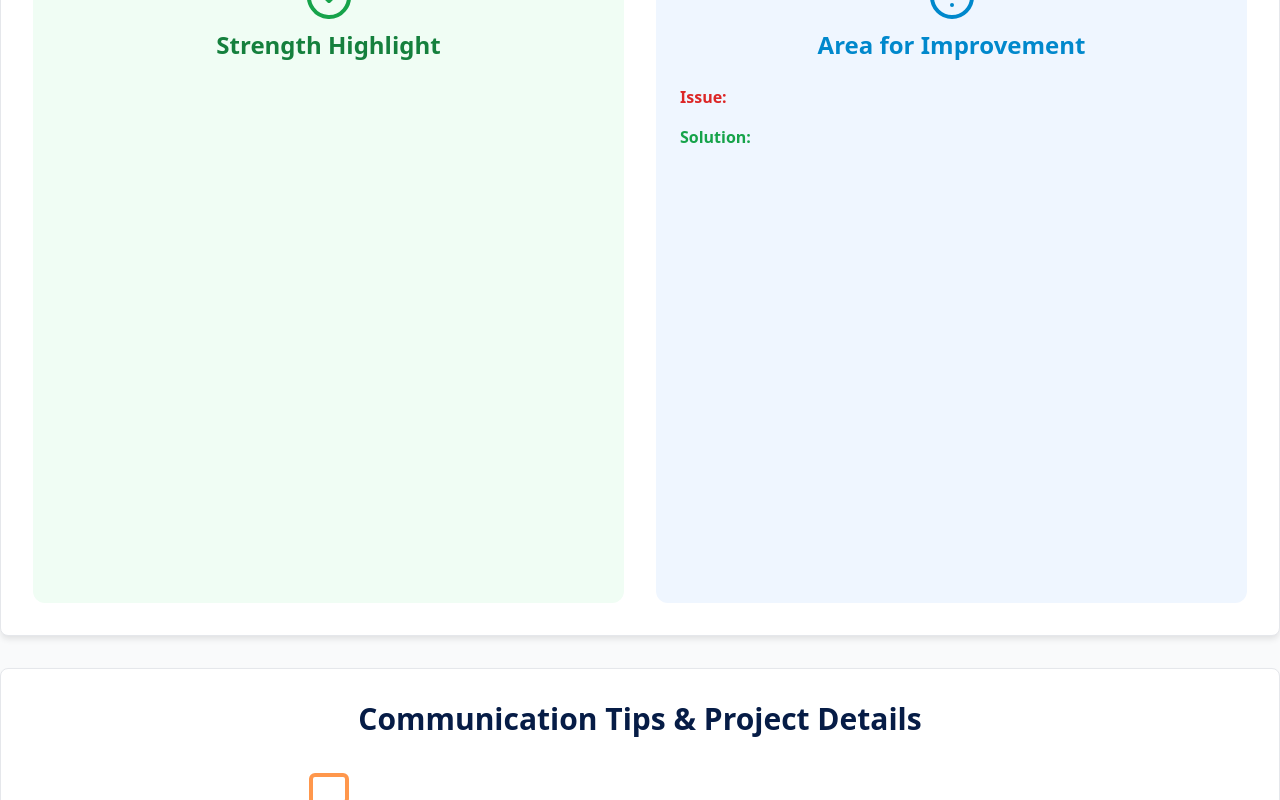
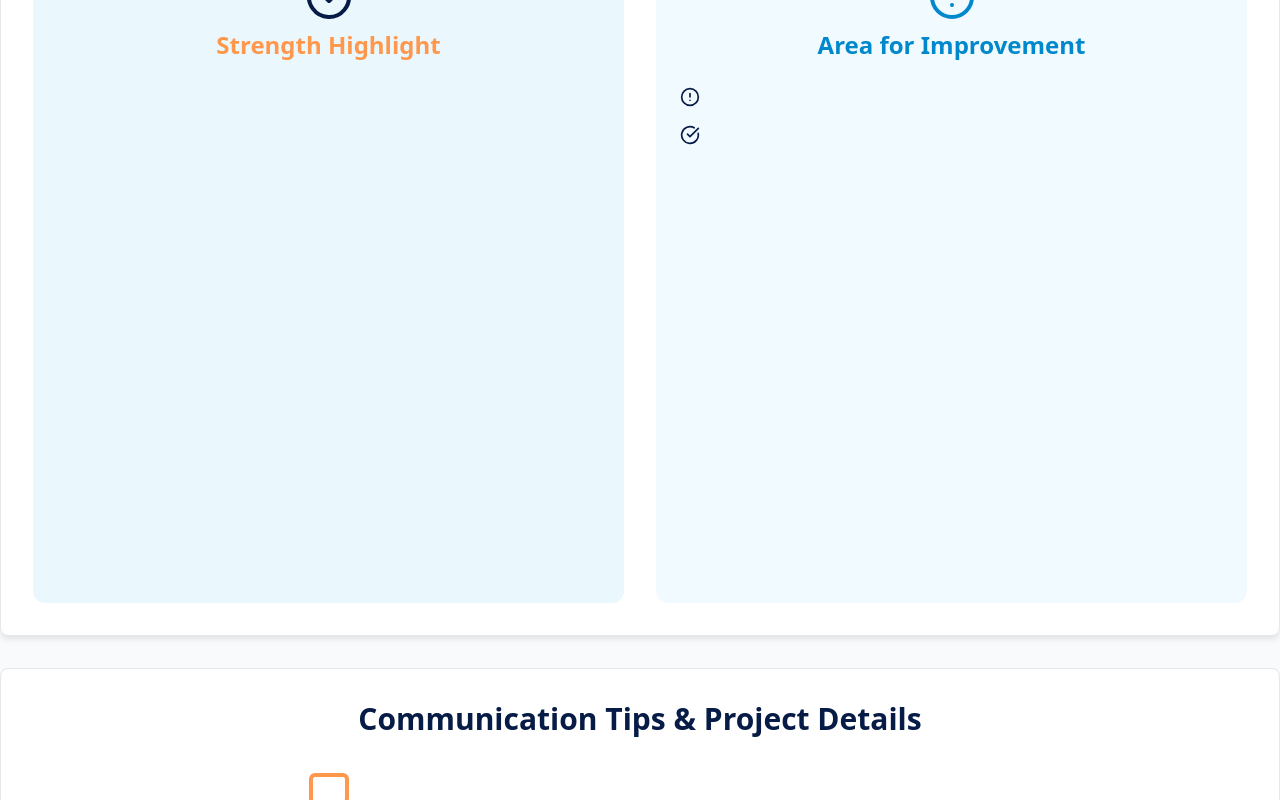
Before and after one commit to Abdelrhman6200/question-template-fill, a React (Vite) app: page / in a window 1280 px wide. Both pictures are taken after typing "Sample", "Sample", "Sample", "5", "2020-01-15", "Sample" into the empty fields and a click on the button "Generate Report". Shown: the part 2508-3308 px from the top of the page. Built offline with nearby package versions, Linux system fonts and the light colour scheme.

Commit message:
Restore original design colors
Fix color scheme to match the initial design while maintaining the aspect ratio changes.

```diff
--- a/src/components/ReportTemplate.tsx
+++ b/src/components/ReportTemplate.tsx
@@ -229,27 +229,27 @@ export function ReportTemplate({ data, onBack }: ReportTemplateProps) {
       <div className="report-page">
         <h2 className="text-3xl font-bold text-brand-navy mb-8 text-center">Strengths & Areas of Improvement</h2>
         <div className="grid grid-cols-2 gap-8 h-full">
-          <div className="bg-green-50 p-6 rounded-xl">
+          <div className="bg-brand-light-blue/30 p-6 rounded-xl">
             <div className="text-center mb-6">
-              <CheckCircle className="h-12 w-12 text-green-600 mx-auto mb-2" />
-              <h3 className="text-2xl font-bold text-green-700">Strength Highlight</h3>
+              <CheckCircle className="h-12 w-12 text-brand-navy mx-auto mb-2" />
+              <h3 className="text-2xl font-bold text-brand-orange">Strength Highlight</h3>
             </div>
-            <p className="text-gray-700 text-lg leading-relaxed">{data.strengthText}</p>
+            <p className="text-brand-navy text-lg leading-relaxed">{data.strengthText}</p>
           </div>
 
-          <div className="bg-blue-50 p-6 rounded-xl">
+          <div className="bg-brand-light-blue/20 p-6 rounded-xl">
             <div className="text-center mb-6">
               <AlertCircle className="h-12 w-12 text-brand-blue mx-auto mb-2" />
               <h3 className="text-2xl font-bold text-brand-blue">Area for Improvement</h3>
             </div>
             <div className="space-y-4">
-              <div>
-                <h4 className="font-semibold text-red-600 mb-2">Issue:</h4>
-                <p className="text-gray-700">{data.improvementIssue}</p>
+              <div className="flex items-start gap-3">
+                <AlertCircle className="h-5 w-5 text-brand-navy flex-shrink-0 mt-0.5" />
+                <p className="text-brand-navy">{data.improvementIssue}</p>
               </div>
-              <div>
-                <h4 className="font-semibold text-green-600 mb-2">Solution:</h4>
-                <p className="text-gray-700">{data.improvementSolution}</p>
+              <div className="flex items-start gap-3">
+                <CheckCircle className="h-5 w-5 text-brand-navy flex-shrink-0 mt-0.5" />
+                <p className="text-brand-navy">{data.improvementSolution}</p>
               </div>
             </div>
           </div>
@@ -334,14 +334,14 @@ export function ReportTemplate({ data, onBack }: ReportTemplateProps) {
         <div className="flex justify-center gap-4">
           <Button
             onClick={handlePDFDownload}
-            className="bg-red-600 hover:bg-red-700 text-white px-8 py-3 text-lg"
+            className="bg-brand-blue hover:bg-brand-navy text-white px-8 py-3 text-lg"
           >
             <FileText className="mr-2 h-5 w-5" />
             Download PDF
           </Button>
           <Button
             onClick={handlePowerPointDownload}
-            className="bg-orange-600 hover:bg-orange-700 text-white px-8 py-3 text-lg"
+            className="bg-brand-orange hover:bg-brand-navy text-white px-8 py-3 text-lg"
           >
             <Presentation className="mr-2 h-5 w-5" />
             Download PowerPoint
```
